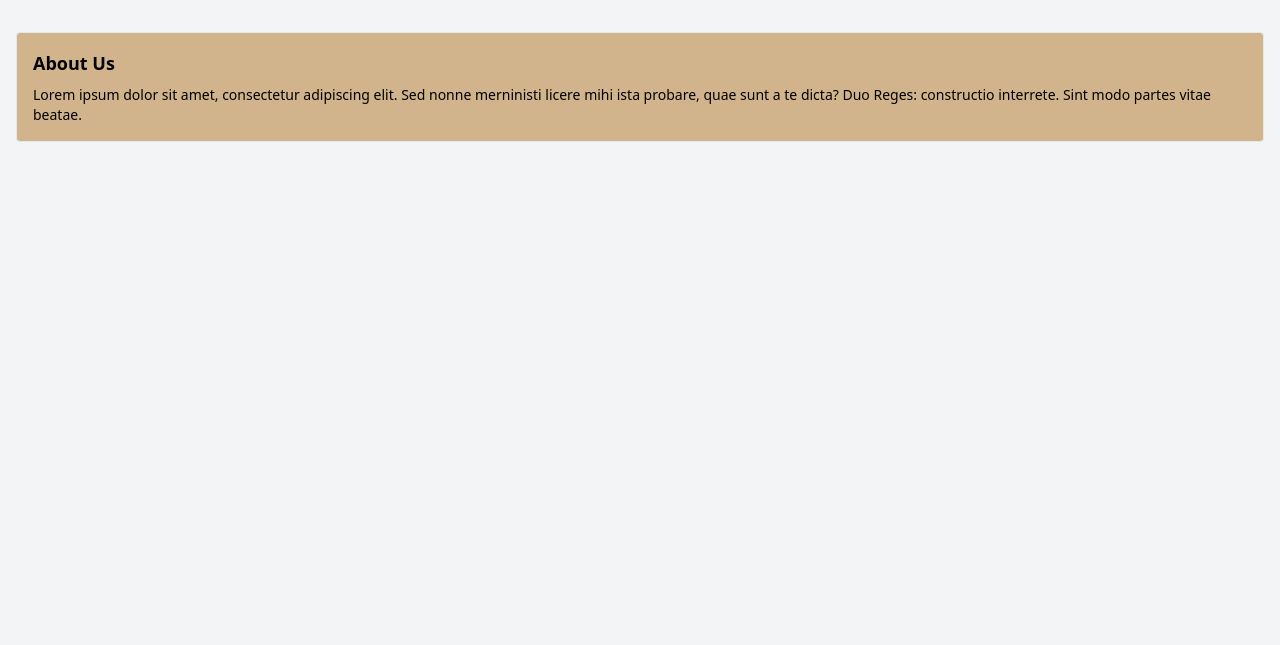
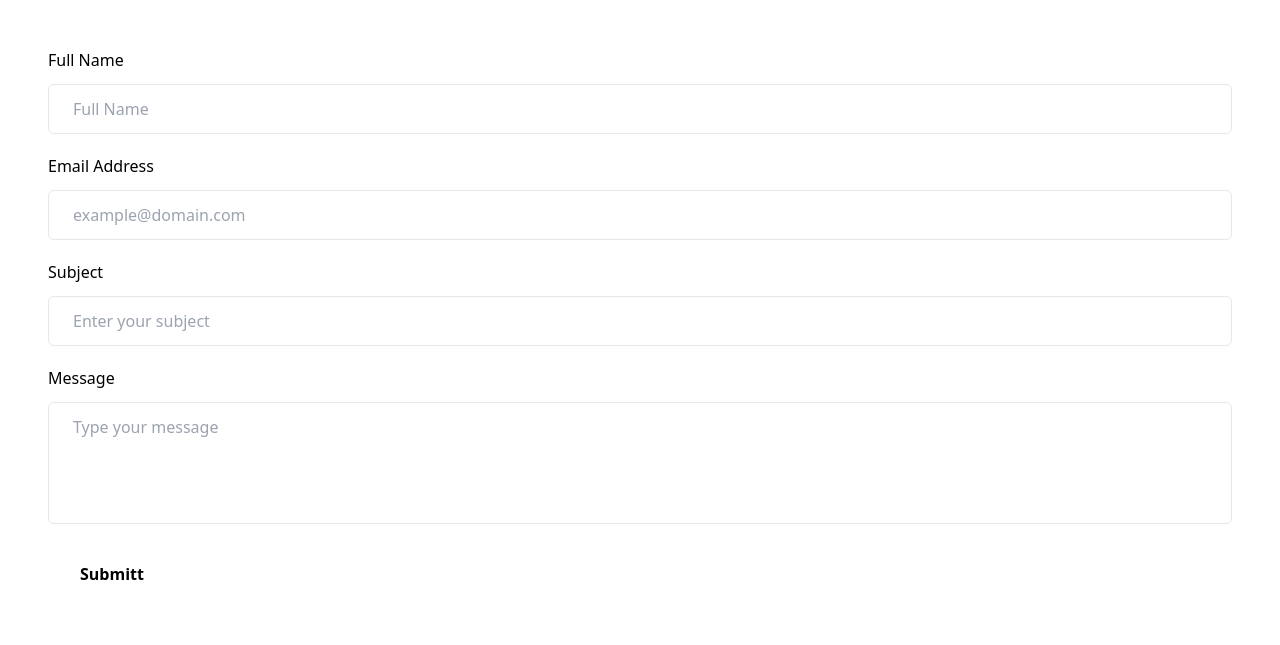
Before and after one commit to HamidBalaghi/Maktab105_DjangoCafe_Group2, a Django app: template template/contact/contact_me.html in a window 1280 px wide. Shown: the top 645 px of the page. Run offline with Django 5.2, Linux system fonts and the light colour scheme; the template is opened without the code that fills it, so the values that code supplies are empty.

Commit message:
some change

```diff
--- a/template/contact/contact_me.html
+++ b/template/contact/contact_me.html
@@ -5,28 +5,55 @@
     <meta charset="UTF-8">
     <meta name="viewport" content="width=device-width, initial-scale=1.0">
     <title>Cafe Shop</title>
-
+    <!-- Link to Tailwind CSS -->
     <link href="https://cdn.jsdelivr.net/npm/tailwindcss@2.2.19/dist/tailwind.min.css" rel="stylesheet">
-    <style>
-        .bg-brown-light-custom {
-            background-color: #D2B48C;
-        }
-    </style>
 </head>
 
-<body class="bg-gray-100">
+<body>
 
 
-    <main class="container mx-auto mt-8 px-4">
-        <div class="mx-auto p-4 rounded border border-brown-dark bg-brown-light-custom">
-            <h2 class="text-lg font-bold mb-2 text-brown-dark">About Us</h2>
-            <p class="text-sm text-brown-dark">
-                Lorem ipsum dolor sit amet, consectetur adipiscing elit. Sed nonne merninisti licere mihi ista probare,
-                quae sunt a te dicta? Duo Reges: constructio interrete. Sint modo partes vitae beatae.
-            </p>
+    <div class="flex items-center justify-center p-12">
+        <!-- Author: FormBold Team -->
+        <!-- Learn More: https://formbold.com -->
+        <div class="mx-auto w-full max-w-[550px]">
+            <form action="https://formbold.com/s/FORM_ID" method="POST">
+                <div class="mb-5">
+                    <label for="name" class="mb-3 block text-base font-medium text-[#07074D]">
+                        Full Name
+                    </label>
+                    <input type="text" name="name" id="name" placeholder="Full Name"
+                        class="w-full rounded-md border border-[#e0e0e0] bg-white py-3 px-6 text-base font-medium text-[#6B7280] outline-none focus:border-[#6A64F1] focus:shadow-md" />
+                </div>
+                <div class="mb-5">
+                    <label for="email" class="mb-3 block text-base font-medium text-[#07074D]">
+                        Email Address
+                    </label>
+                    <input type="email" name="email" id="email" placeholder="example@domain.com"
+                        class="w-full rounded-md border border-[#e0e0e0] bg-white py-3 px-6 text-base font-medium text-[#6B7280] outline-none focus:border-[#6A64F1] focus:shadow-md" />
+                </div>
+                <div class="mb-5">
+                    <label for="subject" class="mb-3 block text-base font-medium text-[#07074D]">
+                        Subject
+                    </label>
+                    <input type="text" name="subject" id="subject" placeholder="Enter your subject"
+                        class="w-full rounded-md border border-[#e0e0e0] bg-white py-3 px-6 text-base font-medium text-[#6B7280] outline-none focus:border-[#6A64F1] focus:shadow-md" />
+                </div>
+                <div class="mb-5">
+                    <label for="message" class="mb-3 block text-base font-medium text-[#07074D]">
+                        Message
+                    </label>
+                    <textarea rows="4" name="message" id="message" placeholder="Type your message"
+                        class="w-full resize-none rounded-md border border-[#e0e0e0] bg-white py-3 px-6 text-base font-medium text-[#6B7280] outline-none focus:border-[#6A64F1] focus:shadow-md"></textarea>
+                </div>
+                <div>
+                    <button
+                        class="hover:shadow-form rounded-md bg-sky-400 py-3 px-8 text-base font-semibold text-black outline-none">
+                        Submitt
+                    </button>
+                </div>
+            </form>
         </div>
-    </main>
-
+    </div>
 
 </body>
 
```
